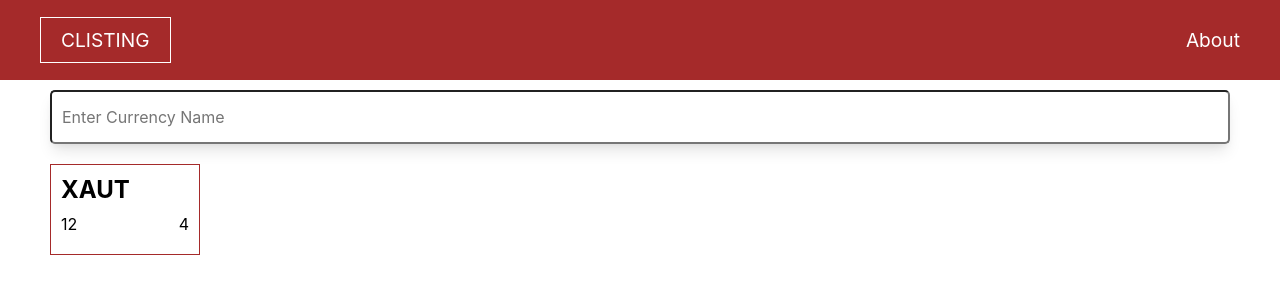
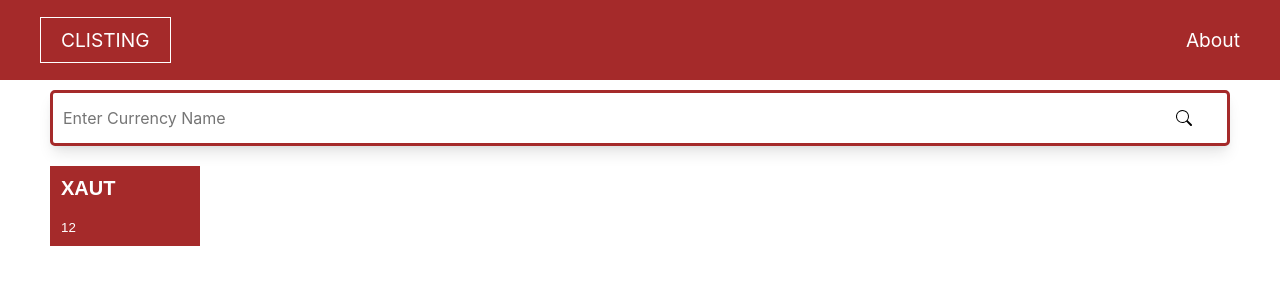
Before and after one commit to katfogy/react-cap-stone-web-metric-app, a React (Create React App) app: page / in a window 1280 px wide. Shown: the top 300 px of the page. Built offline with nearby package versions, Linux system fonts and the light colour scheme.

Commit message:
css styling done

```diff
--- a/src/App.css
+++ b/src/App.css
@@ -1,4 +1,3 @@
-
 :root {
   --red: brown;
   --white: white;
@@ -54,6 +53,10 @@ nav {
   padding: 10px;
   margin-block: 10px;
   flex-direction: column;
+  gap: 20px;
+  background-color: var(--red);
+  color: var(--white);
+  cursor: pointer;
 }
 
 .py5 {
@@ -86,5 +89,17 @@ nav {
   font-family: inherit;
   font-size: 1rem;
   outline: none;
+  border: 3px solid var(--red);
   box-shadow: rgba(0, 0, 0, 0.1) 0 10px 15px -3px, rgba(0, 0, 0, 0.05) 0 4px 6px -2px;
 }
+
+form {
+  position: relative;
+}
+
+.search-icon {
+  position: absolute;
+  top: 20px;
+  right: 3rem;
+  cursor: pointer;
+}
--- a/src/components/ListCryptos.js
+++ b/src/components/ListCryptos.js
@@ -1,20 +1,21 @@
 import React from 'react';
+import { BsSearch } from 'react-icons/bs';
 
 const ListCryptos = () => (
   <>
-    <div className="container my5">
+    <form className="container my5">
       <div className="search-container">
-        <input type="text" placeholder="Enter Currency Name" className="search" />
+        <input type="text" value="" placeholder="Enter Currency Name" className="search" />
       </div>
-    </div>
+      <BsSearch className="search-icon" />
+    </form>
     <div className="container grid my5">
-      <div className="card d-flex-space-be">
+      <button type="button" className="card d-flex-space-be">
         <h2>XAUT</h2>
-        <div className="stat d-flex-space-be py5">
+        <div className="stat">
           <div className="up">12</div>
-          <div className="down">4</div>
         </div>
-      </div>
+      </button>
     </div>
   </>
 );
```
